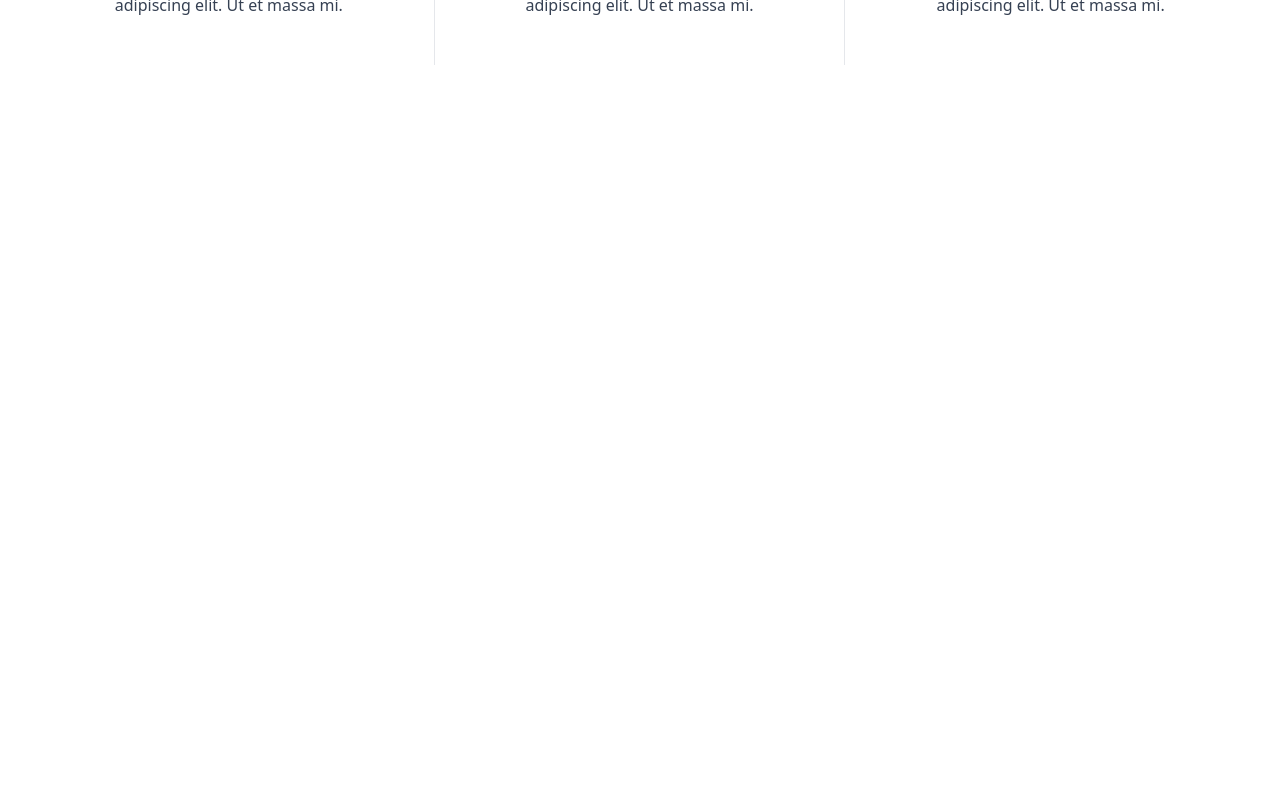
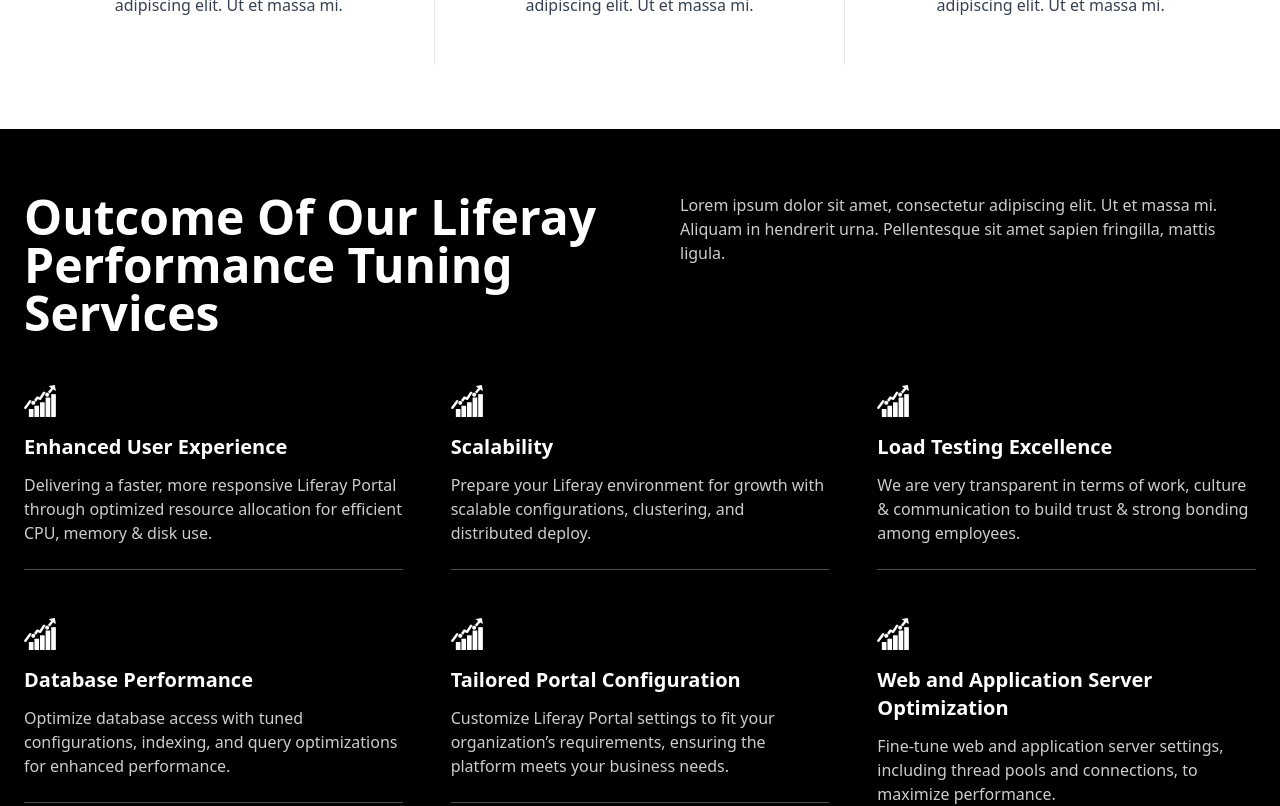
Before and after one commit to mehulignek/igenk-website, a Next.js app: page / in a window 1280 px wide. Shown: the part 1280-2086 px from the top of the page. Before the commit the page ends 1473 px from the top, so only its background shows below. Built offline with nearby package versions, Linux system fonts and the light colour scheme.

Commit message:
Section 3

```diff
--- a/app/page.tsx
+++ b/app/page.tsx
@@ -1,4 +1,5 @@
 import { Metadata } from "next"
+import Image from "next/image"
 import { Button } from "../components/Button/Button"
 export const metadata: Metadata = {
   title: "Ignek - Transform Your Digital Experience",
@@ -152,6 +153,75 @@
           </div>
         </div>
       </section>
+
+      {/* Outcome Of Our Liferay Performance Tuning Services */}
+      <section className="bg-black text-white">
+        <div className="mx-auto max-w-7xl px-6 py-16">
+          <div className="grid md:grid-cols-2 gap-10 items-start">
+            <h2 className="text-3xl sm:text-4xl md:text-5xl font-semibold">
+              Outcome Of Our Liferay
+              <br />
+              Performance Tuning Services
+            </h2>
+            <p className="text-sm sm:text-base text-white/80 md:justify-self-end max-w-xl">
+              Lorem ipsum dolor sit amet, consectetur adipiscing elit. Ut et massa mi. Aliquam in hendrerit urna.
+              Pellentesque sit amet sapien fringilla, mattis ligula.
+            </p>
+          </div>
+
+          <div className="mt-12 grid grid-cols-1 sm:grid-cols-2 lg:grid-cols-3 gap-12">
+            {[
+              {
+                title: "Enhanced User Experience",
+                desc:
+                  "Delivering a faster, more responsive Liferay Portal through optimized resource allocation for efficient CPU, memory & disk use.",
+              },
+              {
+                title: "Scalability",
+                desc:
+                  "Prepare your Liferay environment for growth with scalable configurations, clustering, and distributed deploy.",
+              },
+              {
+                title: "Load Testing Excellence",
+                desc:
+                  "We are very transparent in terms of work, culture & communication to build trust & strong bonding among employees.",
+              },
+              {
+                title: "Database Performance",
+                desc:
+                  "Optimize database access with tuned configurations, indexing, and query optimizations for enhanced performance.",
+              },
+              {
+                title: "Tailored Portal Configuration",
+                desc:
+                  "Customize Liferay Portal settings to fit your organization’s requirements, ensuring the platform meets your business needs.",
+              },
+              {
+                title: "Web and Application Server Optimization",
+                desc:
+                  "Fine‑tune web and application server settings, including thread pools and connections, to maximize performance.",
+              },
+              {
+                title: "Reliability and Fault Tolerance",
+                desc:
+                  "Increase the reliability of your portal with fine‑tuned settings for clustering, failover mechanisms, and session replication.",
+              },
+              {
+                title: "Java Virtual Machine Fine‑Tuning",
+                desc:
+                  "Optimize JVM settings, including heap size and garbage collection, for improved Java application performance.",
+              },
+            ].map((item) => (
+              <div key={item.title} className="group">
+                <Image src="/images/icon/progress.svg" alt="Progress icon" width={32} height={32} />
+                <h3 className="mt-4 text-xl font-semibold">{item.title}</h3>
+                <p className="mt-3 text-white/80">{item.desc}</p>
+                <div className="mt-6 border-t border-white/30" />
+              </div>
+            ))}
+          </div>
+        </div>
+      </section>
     </main>
   )
 }
```
Also changed, not shown: public/images/icon/progress.svg (added).
